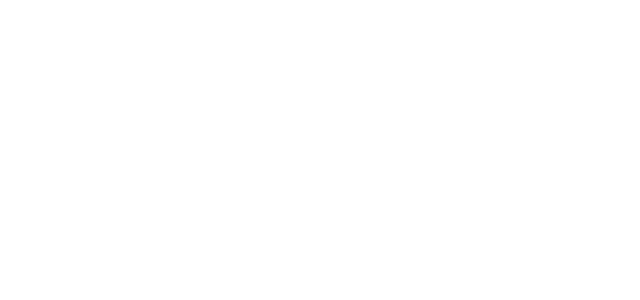
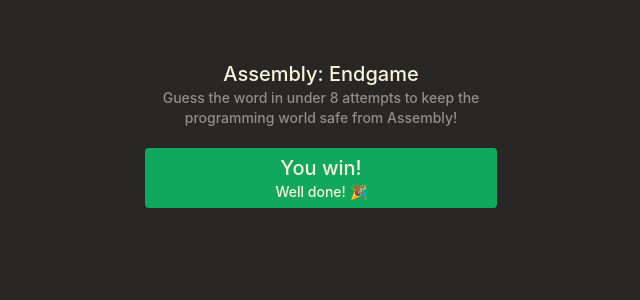
Before and after one commit to mansourYassine/hangman-game, a React (Vite) app: page / in a window 1280 px wide. Shown: the top 300 px of the page, without its empty margins (319-959 px from the left). Built offline with nearby package versions, Linux system fonts and the light colour scheme.

Commit message:
Add header section and status section

```diff
--- a/index.html
+++ b/index.html
@@ -4,10 +4,16 @@
         <meta charset="UTF-8" />
         <link rel="icon" type="image/svg+xml" href="/favicon.svg" />
         <meta name="viewport" content="width=device-width, initial-scale=1.0" />
+        <link rel="preconnect" href="https://fonts.googleapis.com" />
+        <link rel="preconnect" href="https://fonts.gstatic.com" crossorigin />
+        <link
+            href="https://fonts.googleapis.com/css2?family=Hanken+Grotesk:ital,wght@0,100..900;1,100..900&display=swap"
+            rel="stylesheet"
+        />
+        <link rel="stylesheet" href="/src/index.css" />
         <title>hangman-game</title>
-    <link rel="stylesheet" href="/src/index.css">
     </head>
-  <body>
+    <body class="bg-[#282726]">
         <div id="root"></div>
         <script type="module" src="/src/main.jsx"></script>
     </body>
--- a/src/App.jsx
+++ b/src/App.jsx
@@ -1,2 +1,14 @@
 export default function App() {
+    return (
+        <main className=" flex items-center flex-col mt-15 ">
+            <div className=" text-center ">
+                <h1 className=" font-medium text-xl text-[#F9F4DA] ">Assembly: Endgame</h1>
+                <p className=" font-medium text-sm text-[#8E8E8E] max-w-88 ">Guess the word in under 8 attempts to keep the programming world safe from Assembly!</p>
+            </div>
+            <div className=" bg-[#10A95B] text-[#F9F4DA] font-medium text-center w-88 rounded-sm py-1.5 mt-5 ">
+                <h2 className=" text-xl ">You win!</h2>
+                <p className=" text-sm ">Well done! 🎉</p>
+            </div>
+        </main>
+    )
 }
```
Lines whose indentation alone changed are shown as unchanged.
